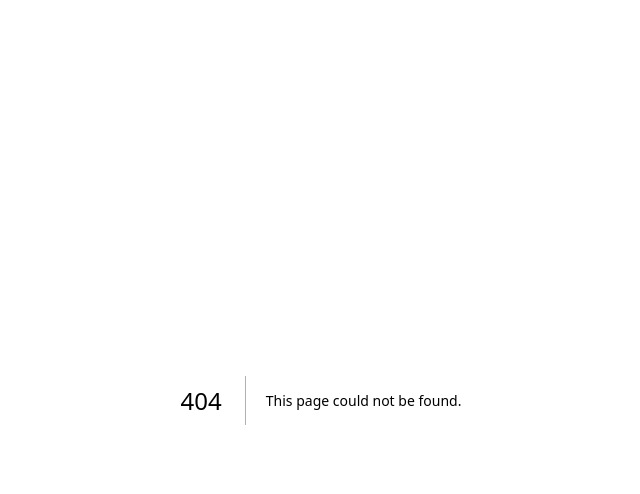
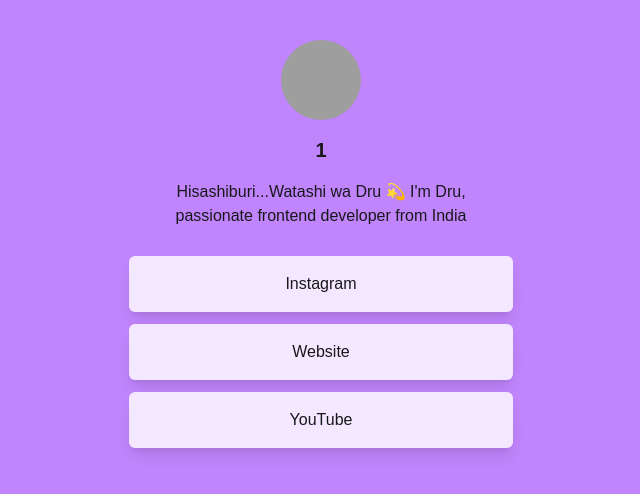
Before and after one commit to Dru-429/link-next, a Next.js app: page /1 in a window 1280 px wide. Before the commit this address had no page. Shown: the top 494 px of the page, without its empty margins (319-959 px from the left). Built offline with nearby package versions, Linux system fonts and the light colour scheme; grey boxes are pictures that could not be loaded.

Commit message:
Serach Params updated

```diff
--- a/app/(root)/page.jsx
+++ b/app/(root)/page.jsx
@@ -1,6 +1,13 @@
-import React from "react";
+"use client"
+
+import { useRouter } from "next/navigation";
+import { useState } from "react";
 
 const page = () => {
+
+  const [handel, setHandel] = useState("")
+  const router = useRouter()
+
   return (
     <main className="bg-zinc-950 text-zinc-100 min-h-screen min-w-screen ">
       <section className="md:mx-[10vw] md:grid grid-cols-2 min-h-screen mt-20">
@@ -17,11 +24,22 @@
           <div className="flex justify-start items-center  gap-5 mt-10">
             <input
               type="text"
-              placeholder="linknext.com/your-url"
-              className="px-2 py-1 rounded-lg focus:outline-yellow-500 bg-zinc-100 h-8 border-none"
+              placeholder="your handle"
+              value={handel}
+              onChange={ (e) => {
+                return(
+                  setHandel(e.target.value)
+                )
+              }}
+              className="px-2 py-1 rounded-lg focus:outline-yellow-500 bg-zinc-100 h-8 border-none text-zinc-900"
             />
 
-            <button className="px-4 py-1 rounded-2xl text-zinc-950 bg-yellow-300 hover:bg-yellow-500 hover:scale-[1.09]">
+            <button
+              className="px-4 py-1 rounded-2xl text-zinc-950 bg-yellow-300 hover:bg-yellow-500 hover:scale-[1.09]"
+              onClick={ () => {
+                router.push(`/generate?handel=${handel}`)
+              }}
+            >
               Claim now
             </button>
           </div>
--- /dev/null
+++ b/app/[handel]/page.jsx
@@ -0,0 +1,55 @@
+import React from "react";
+import Link from "next/link";
+
+const page = ({ params }) => {
+
+  const { handel } = params
+
+  const item = {
+    _id: {
+      $oid: "6729e97390cf30c8f66c4c68",
+    },
+    links: [
+      {
+        link: "https://www.instagram.com/codewithharry/?hl=en",
+        linktext: "Instagram",
+      },
+      {
+        link: "https://www.codewithharry.com",
+        linktext: "Website",
+      },
+      {
+        link: "https://www.YouTube.com/codewithharry/?hl=en",
+        linktext: "YouTube",
+      },
+    ],
+    handle: "Dru",
+    pic: "https://avatars.githubusercontent.com/u/146123722?s=400&u=8d1f74e617db5be4e02507c09758b624fed4bdac&v=4",
+    desc: "Hisashiburi...Watashi wa Dru 💫 I'm Dru, passionate frontend developer from India"
+  };
+
+  return (
+    <div className="flex min-h-screen bg-purple-400 justify-center items-start py-10">
+      {item && (
+        <div className="photo flex justify-center flex-col items-center gap-4">
+          <img src={item.pic} alt="profile-pic" className="h-[10vh] w-[10vh] rounded-full" />
+          <span className="font-bold text-xl">{handel}</span>
+          <span className="desc w-80 text-center text-zinc-900">{item.desc}</span>
+          <div className="links">
+            {item.links.map((item, index) => {
+              return (
+                <Link key={index} href={item.link}>
+                  <div className="bg-purple-100 py-4 shadow-lg px-2 min-w-96 flex justify-center rounded-md my-3 text-zinc-900">
+                    {item.linktext}
+                  </div>
+                </Link>
+              );
+            })}
+          </div>
+        </div>
+      )}
+    </div>
+  );
+};
+
+export default page;
--- a/app/generate/page.jsx
+++ b/app/generate/page.jsx
@@ -1,13 +1,14 @@
 "use client";
 
+import { useSearchParams } from "next/navigation";
 import React, { useState } from "react";
 import { ToastContainer, toast } from "react-toastify";
 
 const generate = () => {
   //   const [link, setLink] = useState("");
   //   const [linkText, setLinkText] = useState("");
-
-  const [handel, setHandel] = useState("");
+    const searchParams = useSearchParams()
+  const [handel, setHandel] = useState(searchParams.get('handel'));
   const [picture, setPicture] = useState("");
   const [links, setLinks] = useState([
     {
```
